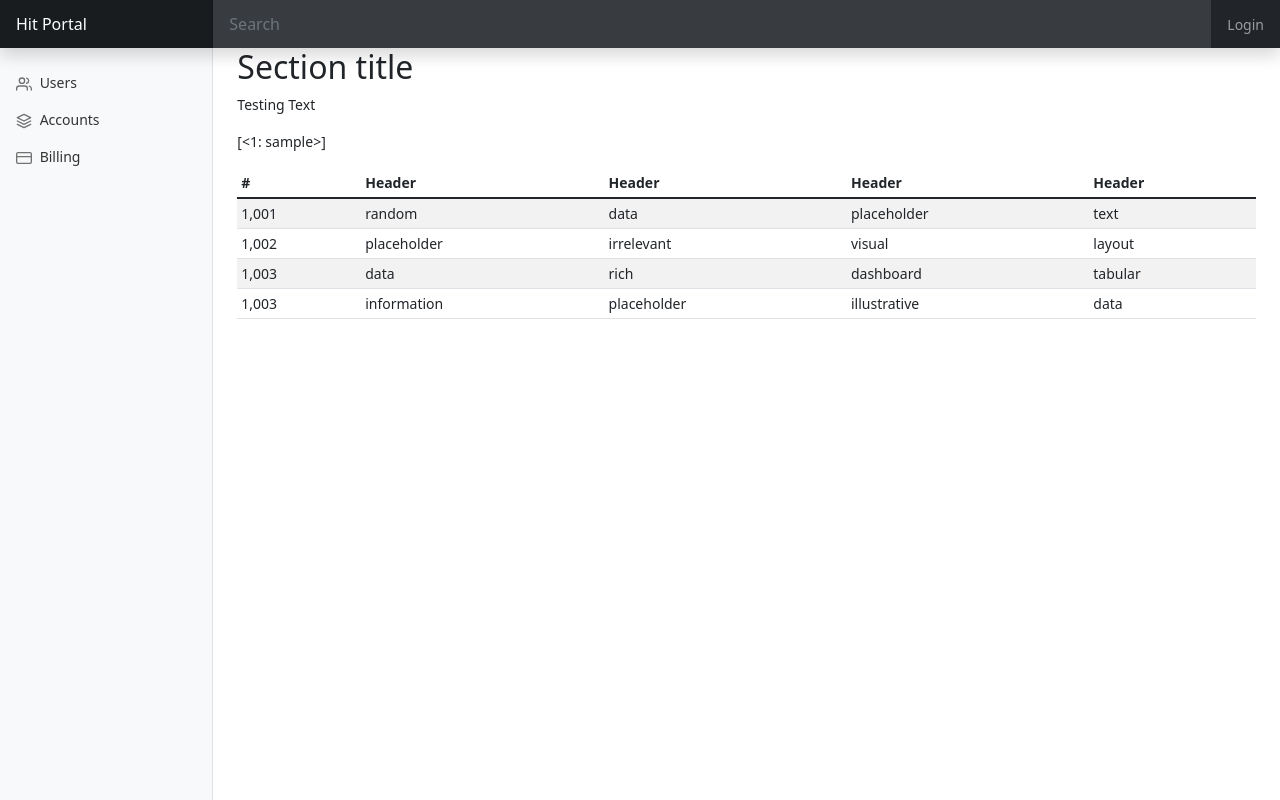
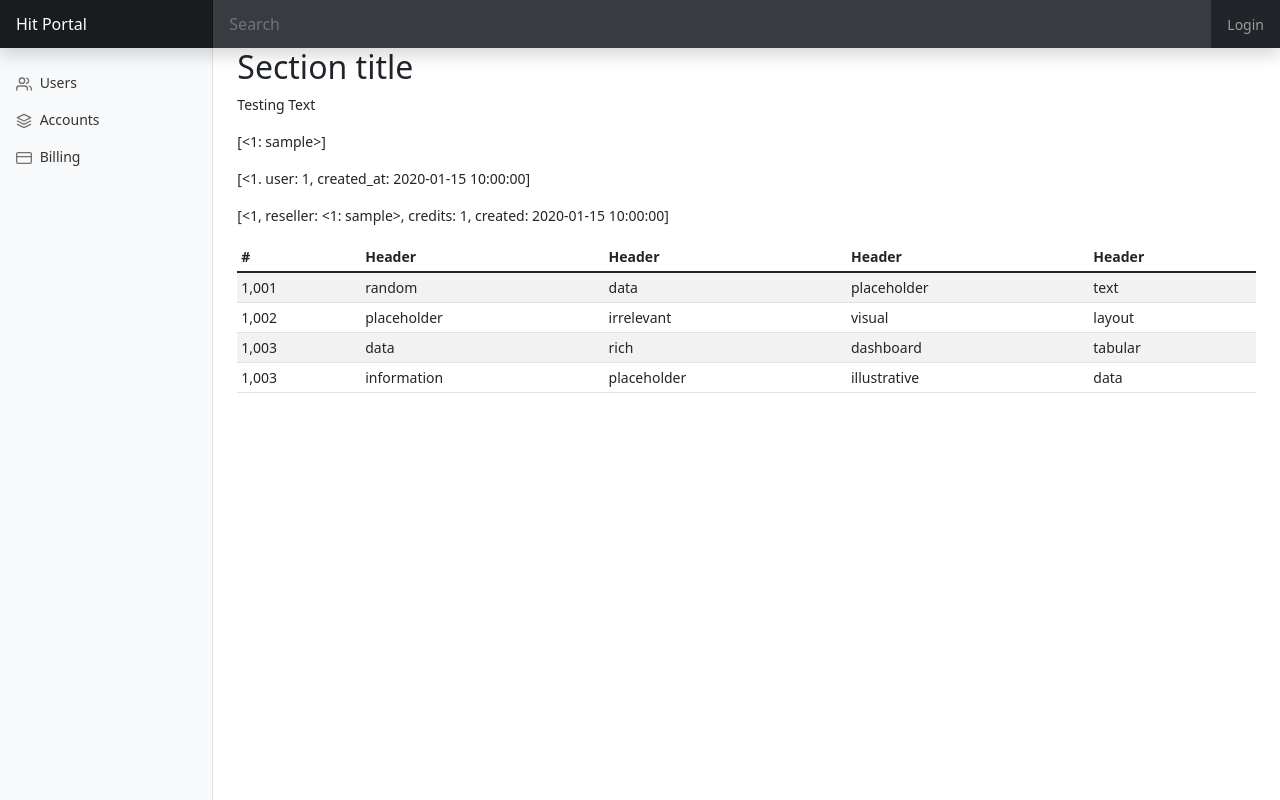
Before and after one commit to DenisBurimov/grizzly_mma, a Flask app: page / in a window 1280 px wide. Run offline with Flask 2, Linux system fonts and the light colour scheme; tables that the repository leaves empty hold one stand-in row (values such as "Sample post"); some libraries are stand-ins or nearby versions.

Commit message:
db init updated

```diff
--- a/app/controllers/database.py
+++ b/app/controllers/database.py
@@ -2,6 +2,8 @@ from flask import current_app as app
 from app.models import User
 from app import db
 from app.logger import log
+from app.models.account import Account
+from app.models.billing import Billing
 
 TEST_USERS_NUMBER = 20
 
@@ -21,5 +23,8 @@ def init_db(add_test_data: bool = False):
         log(log.INFO, "Generate test data")
         for i in range(TEST_USERS_NUMBER):
             User(username=f"user_{i}", password="pass").save(False)
+            Account(user_id=i, login=f"user_{i}_account_01", password="pass").save(False)
+            Account(user_id=i, login=f"user_{i}_account_02", password="pass").save(False)
+            Billing(user_id=i, credits=1000).save(False)
 
     db.session.commit()
--- a/app/templates/index.html
+++ b/app/templates/index.html
@@ -7,6 +7,8 @@
   <h2>Section title</h2>
   <p>Testing Text</p>
   <p>{{ users }}</p>
+  <p>{{ accounts }}</p>
+  <p>{{ billings }}</p>
   <div class="table-responsive">
     <table class="table table-striped table-sm">
       <thead>
--- a/app/views/main.py
+++ b/app/views/main.py
@@ -1,5 +1,7 @@
 from flask import render_template, Blueprint
 from app.models import User
+from app.models.account import Account
+from app.models.billing import Billing
 
 main_blueprint = Blueprint("main", __name__)
 
@@ -7,4 +9,6 @@ main_blueprint = Blueprint("main", __name__)
 @main_blueprint.route("/")
 def index():
     users = User.query.all()
-    return render_template("index.html", users=users)
+    accounts = Account.query.all()
+    billings = Billing.query.all()
+    return render_template("index.html", users=users, accounts=accounts, billings=billings)
```
